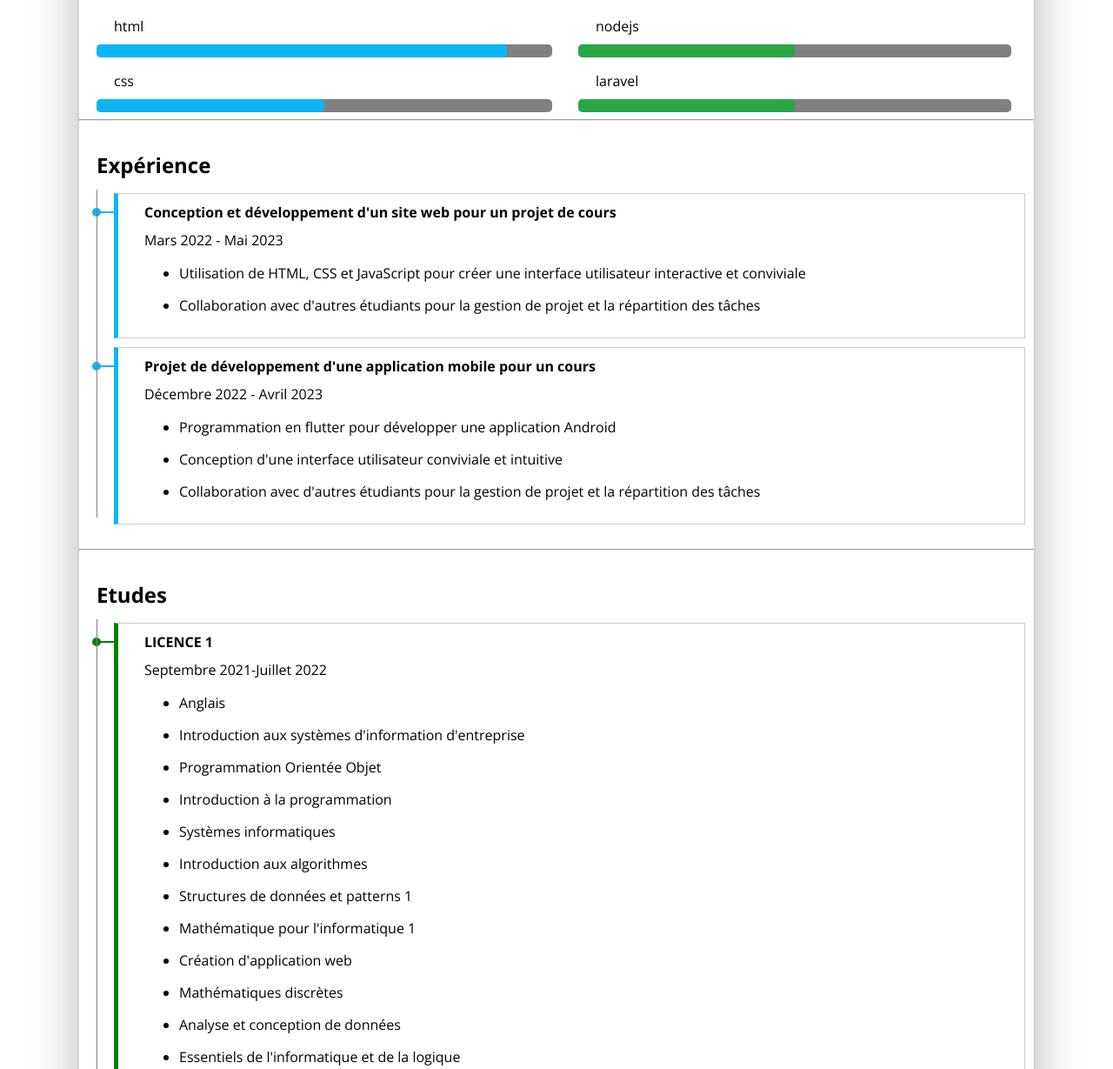
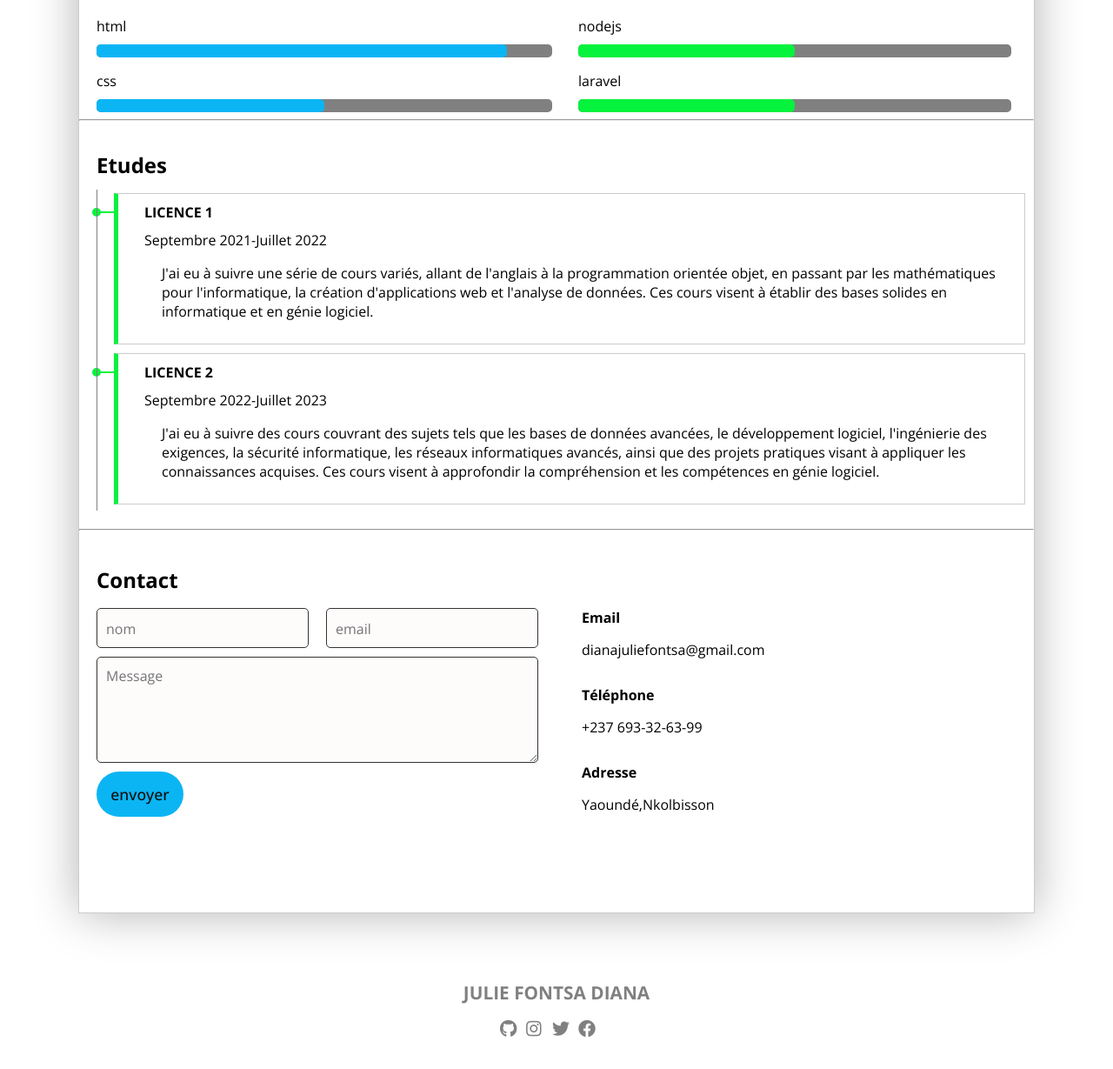
Before and after one commit to JULIEDIANA237/MONCV, a plain HTML site: page index.html in a window 1280 px wide. Shown: the part 670-1899 px from the top of the page at 87% size. Drawn offline with nearby package versions, Linux system fonts and the light colour scheme.

Commit message:
other modification

```diff
--- a/index.html
+++ b/index.html
@@ -24,10 +24,10 @@
           <h2>JULIE FONTSA DIANA</h2>
         </div>
         <div class="social-icons">
-          <a href="#" class="social-icon"><i class="fab fa-facebook"></i></a>
+          <a href="https://www.facebook.com/" class="social-icon"><i class="fab fa-facebook"></i></a>
           <a href="#" class="social-icon"><i class="fab fa-twitter"></i></a>
           <a href="#" class="social-icon"><i class="fab fa-instagram"></i></a>
-          <a href="#" class="social-icon"><i class="fab fa-github"></i></a>
+          <a href="https://github.com/JULIEDIANA237" class="social-icon"><i class="fab fa-github"></i></a>
         </div>
     </div>
 
@@ -108,36 +108,6 @@
     </div>
       <hr>
 
-      <div class="experience">
-        <h1>Expérience</h1>
-        <div class="experience-item">
-            <div class="experience-content">
-                <div class="experience-title">Conception et développement d'un site web pour un projet de cours</div>
-                <div class="experience-date">Mars 2022 - Mai 2023</div>
-                <div class="experience-description">
-                    <ul>
-                        <li>Utilisation de HTML, CSS et JavaScript pour créer une interface utilisateur interactive et conviviale</li>
-                        <li>Collaboration avec d'autres étudiants pour la gestion de projet et la répartition des tâches</li>
-                    </ul>
-                </div>
-            </div>
-        </div>
-        <div class="experience-item">
-            <div class="experience-content">
-                <div class="experience-title">Projet de développement d'une application mobile pour un cours</div>
-                <div class="experience-date">Décembre 2022 - Avril 2023</div>
-                <div class="experience-description">
-                    <ul>
-                        <li>Programmation en flutter pour développer une application Android</li>
-                        <li>Conception d'une interface utilisateur conviviale et intuitive</li>
-                        <li>Collaboration avec d'autres étudiants pour la gestion de projet et la répartition des tâches</li>
-                    </ul>
-                </div>
-            </div>
-        </div>
-      </div>
-      <hr>
-
       <div class="etude">
         <h1>Etudes</h1>
         <div class="experience-item">
@@ -145,20 +115,7 @@
                 <div class="experience-title">LICENCE 1</div>
                 <div class="experience-date">Septembre 2021-Juillet 2022</div>
                 <div class="experience-description">
-                    <ul>
-                        <li>Anglais</li>
-                        <li>Introduction aux systèmes d'information d'entreprise</li>
-                        <li>Programmation Orientée Objet</li>
-                        <li>Introduction à la programmation</li>
-                        <li>Systèmes informatiques</li>
-                        <li>Introduction aux algorithmes</li>
-                        <li>Structures de données et patterns 1</li>
-                        <li>Mathématique pour l'informatique 1</li>
-                        <li>Création d'application web</li>
-                        <li>Mathématiques discrètes</li>
-                        <li>Analyse et conception de données</li>
-                        <li>Essentiels de l'informatique et de la logique</li>
-                    </ul>
+                    <p class="liste">J'ai eu à suivre une série de cours variés, allant de l'anglais à la programmation orientée objet, en passant par les mathématiques pour l'informatique, la création d'applications web et l'analyse de données. Ces cours visent à établir des bases solides en informatique et en génie logiciel.</p>
                 </div>
             </div>
         </div>
@@ -167,21 +124,7 @@
                 <div class="experience-title">LICENCE 2</div>
                 <div class="experience-date">Septembre 2022-Juillet 2023</div>
                 <div class="experience-description">
-                    <ul>
-                        <li>Anglais</li>
-                        <li>Introduction à l'ingénierie logicielle</li>
-                        <li>Développement de logiciels pour dispositifs mobiles</li>
-                        <li>Systèmes de données</li>
-                        <li>Introduction aux systèmes d'information</li>
-                        <li>Introduction à la programmation en .NET</li>
-                        <li>Introduction aux réseaux informatiques</li>
-                        <li>Développement de logiciels en JAVA 1</li>
-                        <li>Architecture des ordinateurs</li>
-                        <li>Programmation de base de données</li>
-                        <li>ingénierie logicielle</li>
-                        <li>Développement avancé d'application mobile</li>
-                    </ul>
-
+                   <p class="liste">J'ai eu à suivre des cours couvrant des sujets tels que les bases de données avancées, le développement logiciel, l'ingénierie des exigences, la sécurité informatique, les réseaux informatiques avancés, ainsi que des projets pratiques visant à appliquer les connaissances acquises. Ces cours visent à approfondir la compréhension et les compétences en génie logiciel.</p>
                 </div>
             </div>
         </div>
--- a/style.css
+++ b/style.css
@@ -108,7 +108,7 @@ img{
 }
 
 #greenButton {
-  background-color: #28a745;
+  background-color: #05f23d;
 }
 
 .aboutme {
@@ -168,6 +168,7 @@ p {
 
 .p6 {
   margin-bottom: 10px;
+  margin-left: 0px;
 }
 
 #progress{
@@ -213,7 +214,7 @@ p {
 #progress2:after{
   content: '';
   display: block;
-  background: #28a745;
+  background: #05f23d;
   width: 50%;
   height: 100%;
   border-radius: 5px;
@@ -229,7 +230,7 @@ p {
 #progress3:after{
   content: '';
   display: block;
-  background: #28a745;
+  background: #05f23d;
   width: 50%;
   height: 100%;
   border-radius: 5px;
@@ -253,7 +254,7 @@ p {
 }
 
 .etude .experience-item{
-  border-left: 5px solid green;
+  border-left: 5px solid #05f23d;
 }
 
 .experience h1 {
@@ -283,8 +284,8 @@ background-color: #0bb5f4;
 }
 
 .etude .experience-item:before{
-border: 2px solid green;
-background-color: green;
+border: 2px solid #05f23d;
+background-color: #05f23d;
 }
 
 .experience-item:after {
@@ -302,7 +303,7 @@ background-color: gray;
   position: absolute;
   left: -25px;
   top: -5px;
-  height: 550px;
+  height: 185px;
   width: 1px;
   background-color: gray;
   }
@@ -325,7 +326,7 @@ background-color: gray;
   background-color: #0bb5f4;
 }
  .etude .experience-title:before{
-  background-color: green;
+  background-color: #05f23d;
  }
 
 .experience-date{
@@ -374,7 +375,7 @@ background-color: gray;
 
 .inputBox input{
   border-radius: 5px;
-  background-color: #f0eaea;
+  background-color: hsl(0, 50%, 99%);
   padding: 10px;
   font-size: 1.1em;
   outline: none;
@@ -383,7 +384,7 @@ background-color: gray;
 
 .inputBox textarea{
   border-radius: 5px;
-  background-color: #f0eaea;
+  background-color: hsl(0, 50%, 99%);
   padding: 10px;
   font-size: 1.1em;
   outline: none;
```
